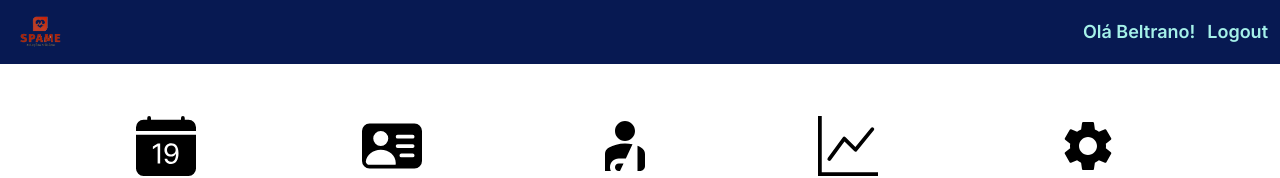
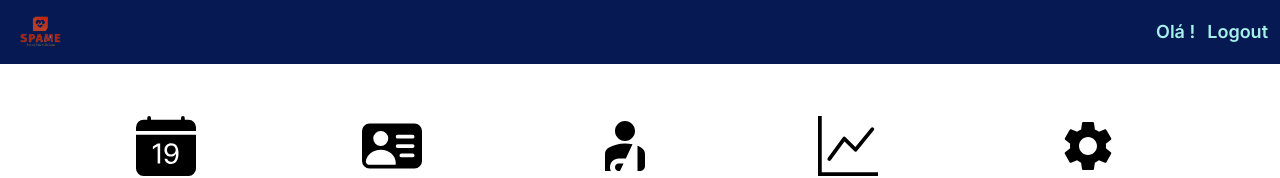
Before and after one commit to gustavo-de-assis/spame, a Next.js app in the folder spame/: page /dashboard in a window 1280 px wide. Shown: the top 178 px of the page. Built offline with nearby package versions, Linux system fonts and the light colour scheme.

Commit message:
feat: showing user info on navbar

```diff
--- a/spame/src/components/Navbar.tsx
+++ b/spame/src/components/Navbar.tsx
@@ -1,15 +1,26 @@
+"use client";
+import { AuthContext } from "@/app/context/authContext";
 import Image from "next/image";
+import { useContext, useEffect, useState } from "react";
 
 export default function Navbar() {
+  const { user } = useContext(AuthContext);
+  const [userName, setUserName] = useState("");
+
+  useEffect(() => {
+    setUserName(user.name.split(" ")[0]);
+  }, [userName]);
+
   return (
     <main>
       <nav className="flex flex-row bg-[#071952] h-16 justify-between items-center px-3 fixed top-0 right-0 z-10 w-full">
-        <div>
+        <div className=" gap-1">
           <Image src={"/assets/logo.png"} width={60} height={38} alt="logo" />
+          <p>{user.role.toUpperCase()}</p>
         </div>
 
         <div className="flex gap-3 font-semibold text-lg text-[#A5F1E9]">
-          <p>Olá Beltrano!</p>
+          <p>Olá {userName}!</p>
           <p>Logout</p>
         </div>
       </nav>
```
